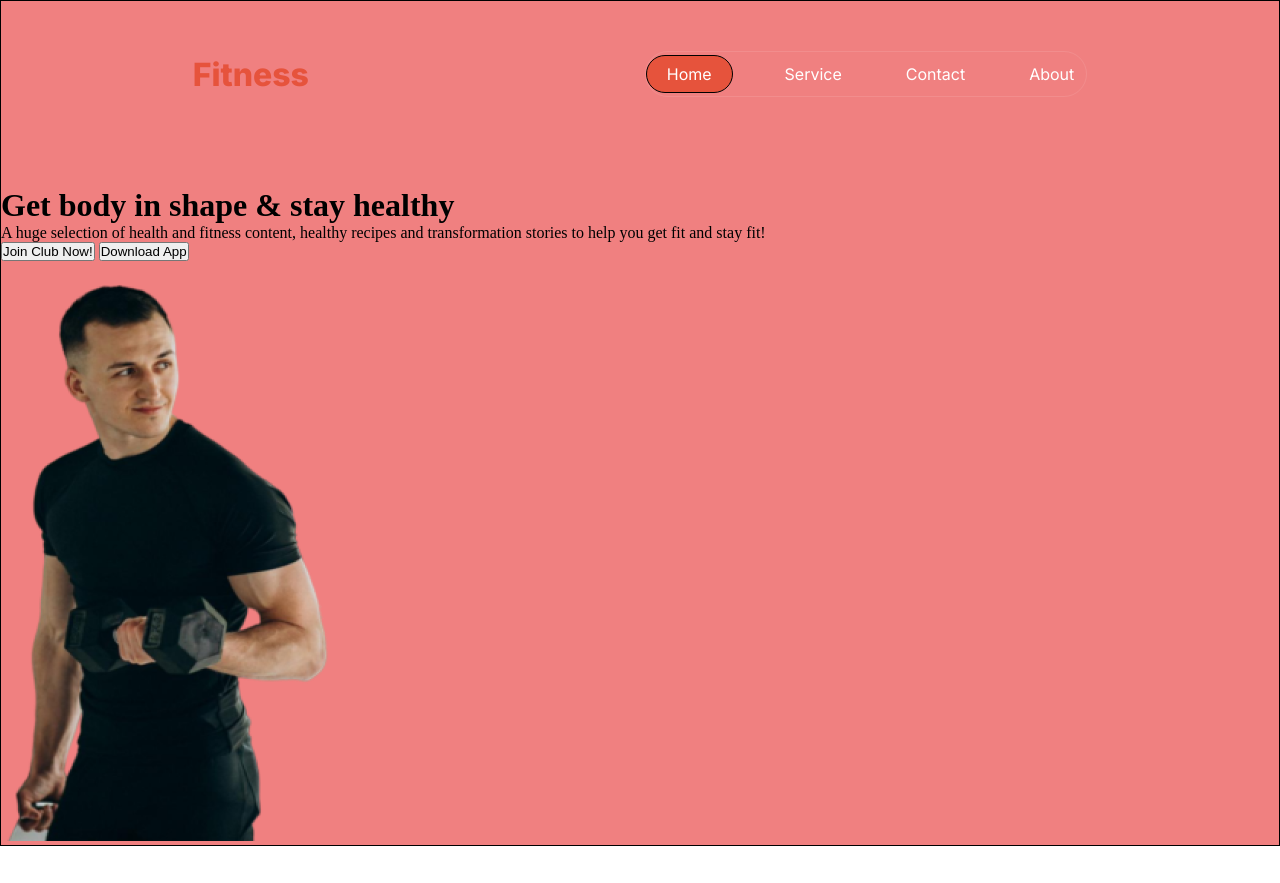
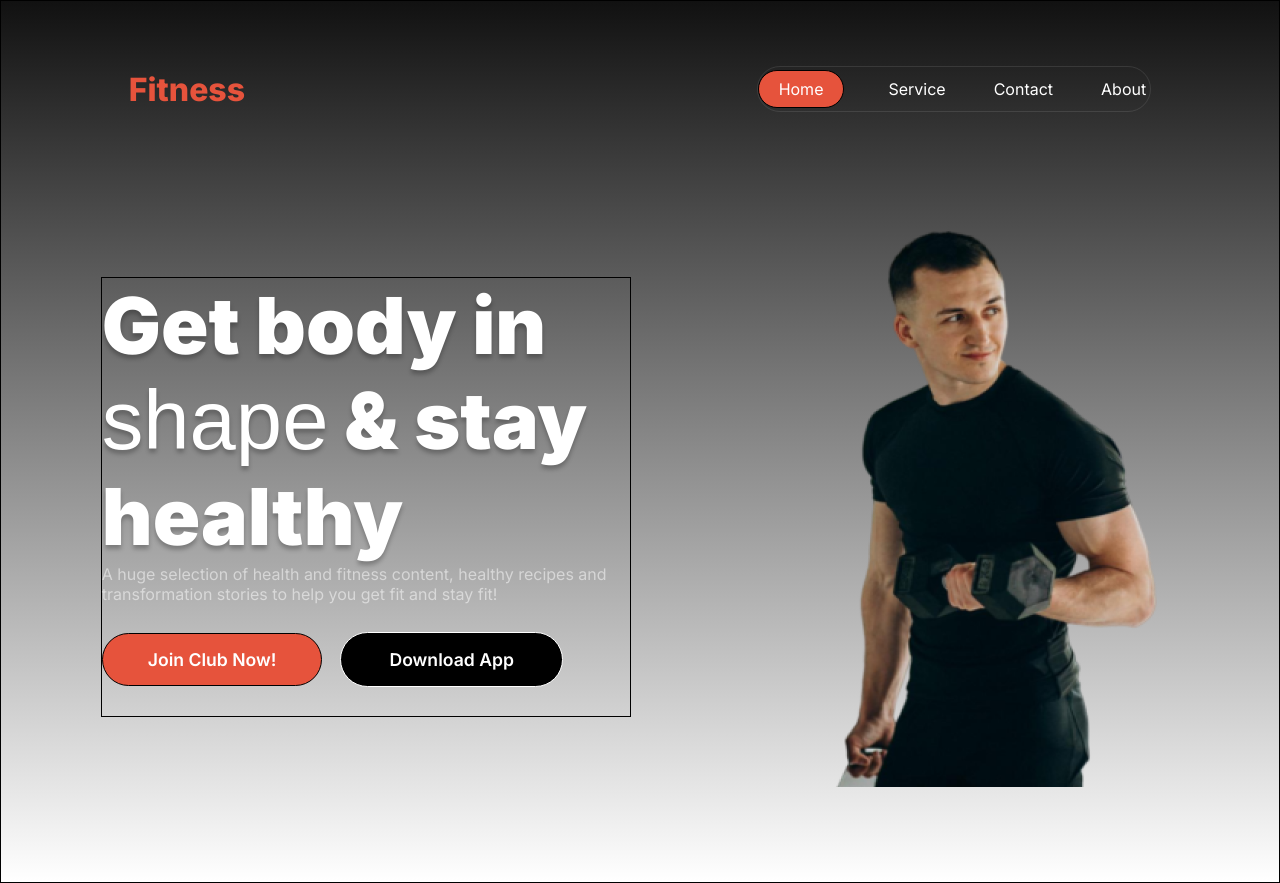
Before and after one commit to hasan-abir30/gym-website, a plain HTML site: page index.html in a window 1280 px wide. Before the commit the page ends 846 px from the top, so only its background shows below. Drawn offline with Linux system fonts and the light colour scheme; a web font is replaced by a local one.

Commit message:
add banner section

```diff
--- a/index.html
+++ b/index.html
@@ -9,12 +9,13 @@
         integrity="sha512-Kc323vGBEqzTmouAECnVceyQqyqdsSiqLQISBL29aUW4U/M7pSPA/gEUZQqv1cwx4OnYxTxve5UMg5GT6L4JJg=="
         crossorigin="anonymous" referrerpolicy="no-referrer" />
     <link rel="stylesheet" href="style/style.css">
+    <link rel="stylesheet" href="style/responsive.css">
 </head>
 
 <body>
     <header class="bg-color">
         <nav class="nav-bar display">
-            <h2 class="brand-name">Fitness</h2>
+            <h3 class="brand-name">Fitness</h3>
             <ul class="list-container display">
                 <li class="list-item Home">Home</li>
                 <li class="list-item">Service</li>
@@ -23,12 +24,12 @@
             </ul>
             <i class="fa-solid fa-bars"></i>
         </nav>
-        <div class="banner-container">
-            <div class=""banner-content>
+        <div class="banner-container display">
+            <div class="banner-content">
                 <h1 class="banner-title">Get body in <spa class="shape">shape</spa> & stay healthy</h1>
                 <p class="banner-description">A huge selection of health and fitness content, healthy recipes and transformation stories to help you get fit and stay fit!</p>
-                <button class="button">Join Club Now!</button>
-                <button class="button">Download App</button>
+                <button class="join-button">Join Club Now!</button>
+                <button class="Download-button">Download App</button>
             </div>
             <img src="images/Images 2.png" alt="exercise">
         </div>
--- /dev/null
+++ b/style/responsive.css
@@ -0,0 +1,15 @@
+@media screen and (max-width:576px) {
+
+    .list-item {
+        display: none;
+    }
+
+    .nav-bar i {
+        display: block;
+        color: white;
+    }
+    .banner-container{
+        flex-direction: column;
+        gap: 45px;
+    }
+}
--- a/style/style.css
+++ b/style/style.css
@@ -18,7 +18,7 @@
     max-width: 1536px;
     /* height: 700px; */
     border: 1px solid black;
-    background-color: lightcoral;
+    background-image: linear-gradient(180.00deg, rgb(17, 17, 17),rgba(119, 119, 119, 0) 100%);
 }
 
 .display {
@@ -26,12 +26,12 @@
 }
 
 .nav-bar {
-    width: 70%;
+    width: 80%;
     margin: 0 auto;
     justify-content: space-between;
     align-items: center;
-    margin-top: 50px;
-    margin-bottom: 90px;
+    margin-top: 65px;
+
 }
 
 .brand-name {
@@ -45,7 +45,9 @@
 .list-container {
     border: 1px solid rgba(255, 255, 255, 0.1);
     border-radius: 39px;
+
     align-items: center;
+    justify-content: space-evenly;
     color: rgba(255, 255, 255, 1);
     gap: 40px;
 }
@@ -56,7 +58,7 @@
     font-weight: 400;
     font-size: 1rem;
     text-align: left;
-    padding: 12px;
+    padding: 12px 4px;
 }
 
 .Home {
@@ -69,7 +71,62 @@
 .nav-bar i {
     display: none;
 }
+.banner-container{
+    justify-content: space-around;
+    align-items: center;
+    margin: 95px auto;
 
-.banner-content
+}
+.banner-content {
+    max-width: 530px;
+    height: 440px;
+    border: 1px solid black;
 
-/* responsive design */
+}
+
+.banner-title {
+    font-size: 4.9rem;
+    font-weight: 900;
+    color: rgba(255, 255, 255, 1);
+    font-family: "Inter", sans-serif;
+    text-shadow: 0px 4px 4px rgba(0, 0, 0, 0.25);
+}
+
+.shape {
+    font-family: 'Miama', sans-serif;
+    font-weight: 400;
+    font-size: 5.2rem;
+}
+
+.banner-description {
+    font-size: 1rem;
+    font-weight: 400;
+    color: rgba(255, 255, 255, 0.5);
+    font-family: "Inter", sans-serif;
+    margin-bottom: 28px;
+}
+
+.join-button {
+    background-color: rgba(230, 83, 60, 1);
+    color: rgba(255, 255, 255, 1);
+    padding: 15px 45px;
+    border-radius: 42px;
+    border: 1px solid rgba(0, 0, 0, 1);
+    font-family: "Inter", sans-serif;
+    font-size: 1.1rem;
+    font-weight: 600;
+    text-align: center;
+    margin-right: 14px;
+}
+
+.Download-button {
+    font-family: "Inter", sans-serif;
+    border: 1px solid rgba(255, 255, 255, 1);
+    border-radius: 42px;
+    font-weight: 600;
+    font-size: 1.1rem;
+    background-color: black;
+    color: rgba(255, 255, 255, 1);
+    padding: 16px 48px;
+    text-align: center;
+}
```
